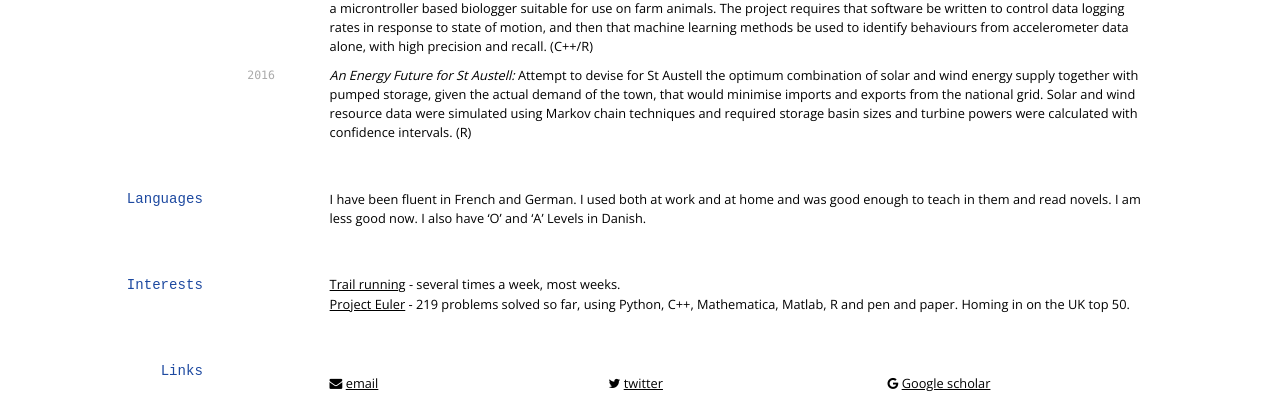
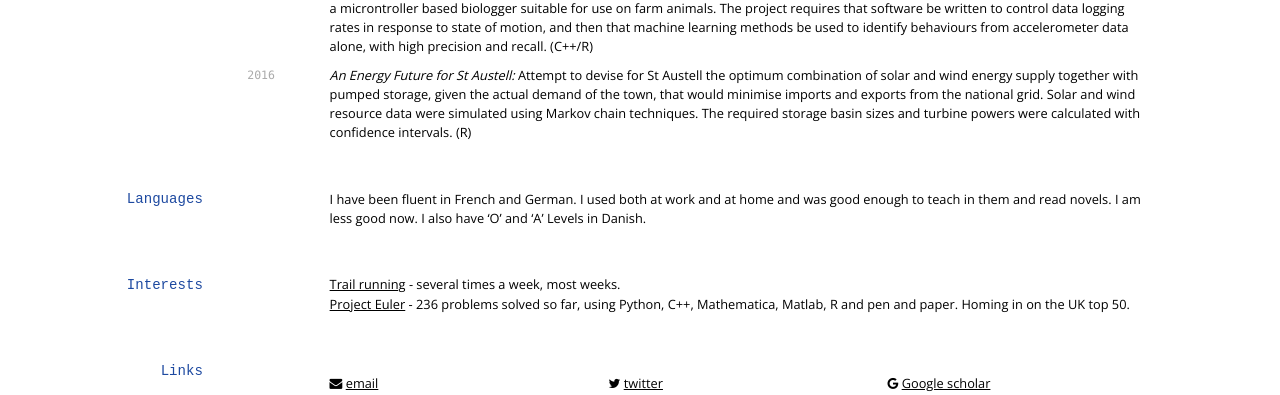
Before and after one commit to mbh038/mbh038.github.io, a Jekyll site: the page built from index.md, in a window 1280 px wide and 900 px high, scrolled down 1955 px. Shown: the part 306-701 px from the top of the window. Built offline with Jekyll 4.4.1, drawn with Linux system fonts in a browser that asks for light colours; nearby versions of some CDN libraries.

Commit message:
update PE

```diff
--- a/index.md
+++ b/index.md
@@ -158,14 +158,14 @@ Happy to learn new languages as required.
 Cornwall College Internal Research Funding: _From relationships to disease.....Real time tracking of social interactions, locomotion and grazing patterns and their potential associations with common production challenges: A pilot study_ (with Anna Walker) Attempt to develop a microntroller based biologger suitable for use on farm animals. The project requires that software be written to control data logging rates in response to state of motion, and then that machine learning methods be used to identify behaviours from accelerometer data alone, with high precision and recall. (C++/R)
 
 `2016`
-_An Energy Future for St Austell:_ Attempt to devise for St Austell the optimum combination of solar and wind energy supply together with pumped storage, given the actual demand of the town, that would minimise imports and exports from the national grid. Solar and wind resource data were simulated using Markov chain techniques and required storage basin sizes and turbine powers were calculated with confidence intervals. (R)
+_An Energy Future for St Austell:_ Attempt to devise for St Austell the optimum combination of solar and wind energy supply together with pumped storage, given the actual demand of the town, that would minimise imports and exports from the national grid. Solar and wind resource data were simulated using Markov chain techniques. The required storage basin sizes and turbine powers were calculated with confidence intervals. (R)
 
 ## Languages
 I have been fluent in French and German. I used both at work and at home and was good enough to teach in them and read novels. I am less good now. I also have 'O' and 'A' Levels in Danish.
 
 ## Interests
 [Trail running](https://www.strava.com/athletes/2833710) - several times a week, most weeks.
-[Project Euler](https://projecteuler.net/progress) - 219 problems solved so far, using Python, C++, Mathematica, Matlab, R and pen and paper. Homing in on the UK top 50.
+[Project Euler](https://projecteuler.net/progress) - 236 problems solved so far, using Python, C++, Mathematica, Matlab, R and pen and paper. Homing in on the UK top 50.
 
 ## Links
 
```
